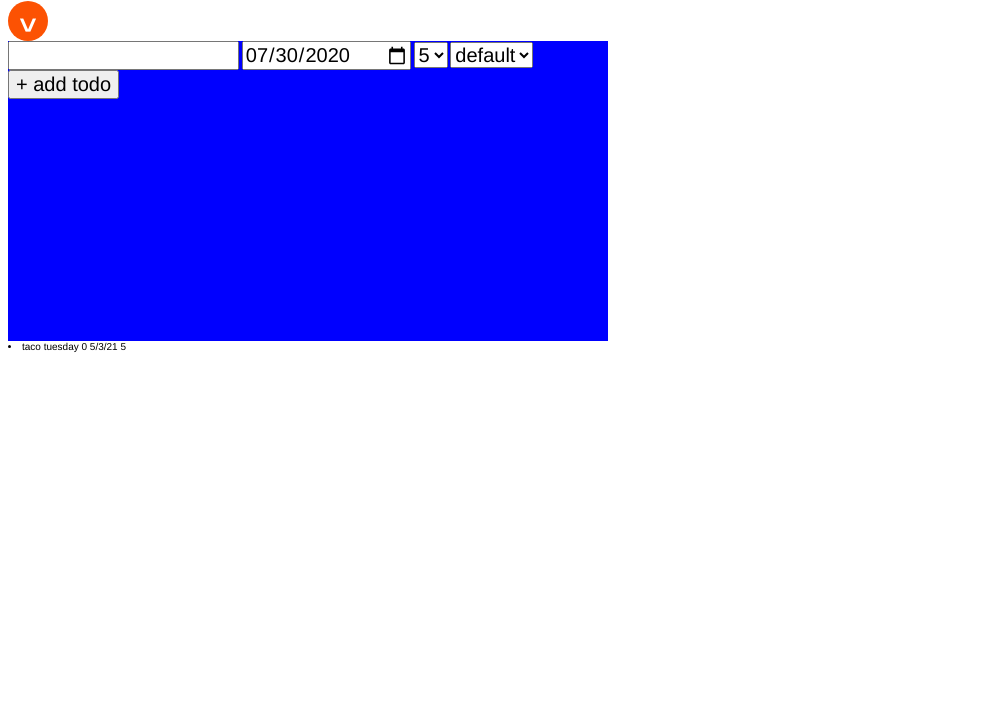
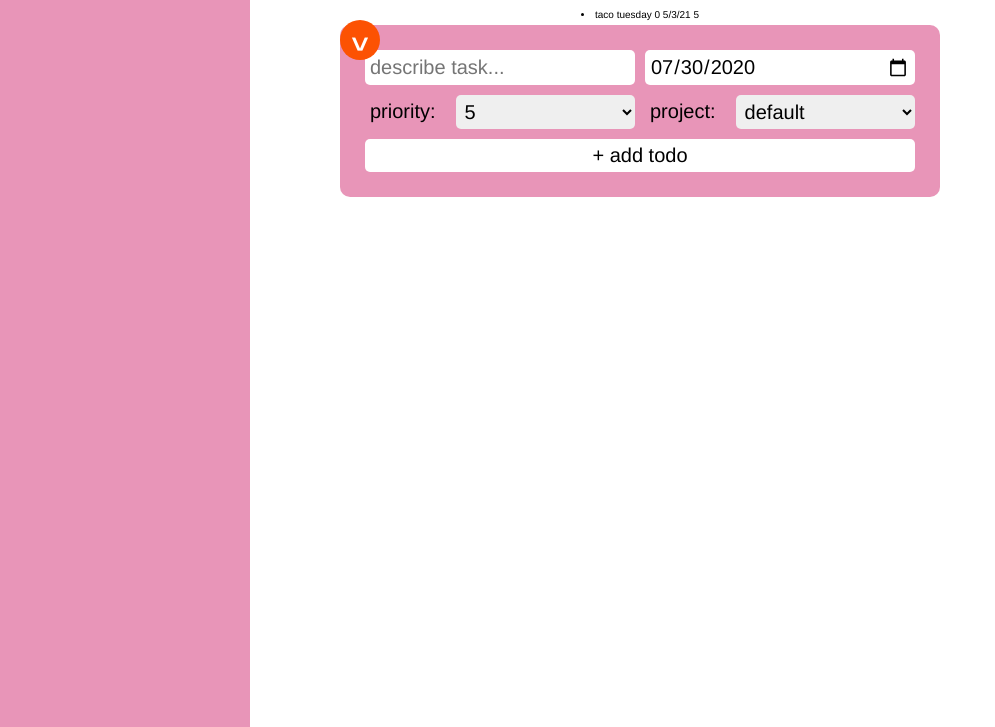
Before and after one commit to JaronArmiger/todo-list, a website built with webpack: page dist/index.html in a window 1280 px wide. Shown: the part 73-800 px from the top of the page, without its empty margins (0-995 px from the left). Built offline with nearby package versions, Linux system fonts and the light colour scheme.

Commit message:
style new todo form

```diff
--- a/src/domManipulation.js
+++ b/src/domManipulation.js
@@ -11,6 +11,7 @@ const toggleForm = () => {
   	const btn = e.target;
   	btn.classList.toggle("invert");
   	newTodoForm.classList.toggle("hide");
+    newTodoForm.reset();
   })
 }
 
@@ -45,6 +46,8 @@ const setUpTodoList = () => {
   })
 }
 
+
+
 const handleFormSubmit = (e) => {
   e.preventDefault();
   const form = e.target;
@@ -56,6 +59,7 @@ const handleFormSubmit = (e) => {
   	description, dueDate, priority, projectID
   };
   eventAggregator.publish("newTodoInfoSent", todoInfo);
+  form.reset();
 }
 
 const populateElement = (list, element, fn) => {
--- a/styles/style.css
+++ b/styles/style.css
@@ -1,17 +1,18 @@
+:root {
+  --main-bg-color: rgba(209, 44, 115, 0.5);
+}
+
 * {
   font-family: Helvetica, sans-serif;
   font-size: 10px;
+  box-sizing: border-box;
 }
 
-form {
-  height: 300px;
-  width: 600px;
-  background-color: blue;
-  transition: height .5s;
-}
-
-form >* {
- font-size: 2rem;
+.container {
+  display: flex;
+  flex-direction: column;
+  justify-content: center;
+  align-items: center;
 }
 
 h1 {
@@ -20,7 +21,70 @@ h1 {
  text-align: center;
 }
 
+h2 {
+  font-size: 2rem;
+}
+
+#menu {
+  position: absolute;
+  top: 0;
+  bottom: 0;
+  left: 0;
+  width: 25rem;
+  padding: 3rem;
+  background-color: var(--main-bg-color);
+}
+
+.form-wrapper {
+  position: relative;
+  width: 600px;
+}
+
+form {
+  max-width: 600px;
+  transition: all .5s;
+  border: 0;
+  background-color: var(--main-bg-color);
+  border-radius: 1rem;
+  padding: 2rem;
+  margin-top: .5rem;
+}
+
+form >* {
+ font-size: 2rem;
+ transition: all .5s;
+}
+
+.form-control {
+  width: 100%;
+  display: flex;
+}
+
+.form-control > * {
+  font-size: 2rem;
+  border: 0;
+  outline: 0;
+  margin: .5rem;
+  border-radius: .5rem;
+  padding: .5rem;
+}
+
+.form-control > label {
+  margin-right: 1rem;
+}
+
+.form-control > select, input {
+  flex: 1;
+}
+
+input[type="submit"] {
+  background-color: white;
+  cursor: pointer;
+}
+
 #new-todo-btn {
+  position: absolute;
+  left: 0;
   width: 4rem;
   height: 4rem;
   border: 0;
@@ -52,6 +116,8 @@ h1 {
 
 .hide {
   height: 0;
+  padding: 0;
+
 }
 
 .hide > * {
```
Also changed, not shown: dist/index.html.
